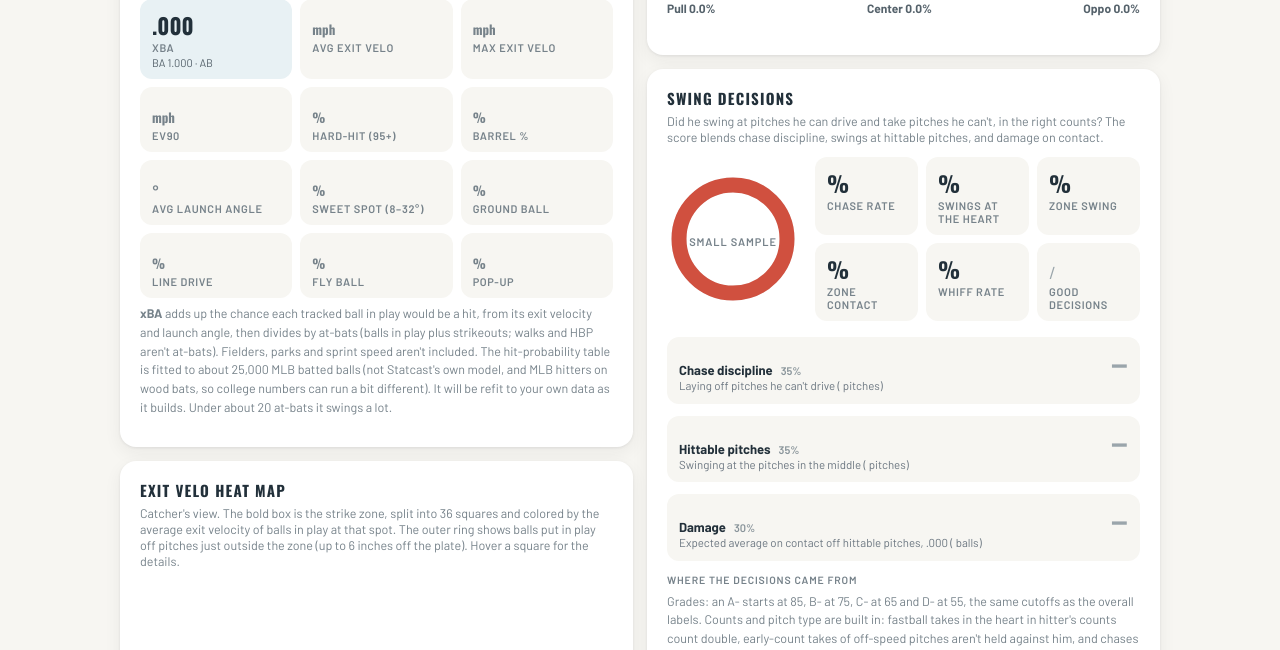
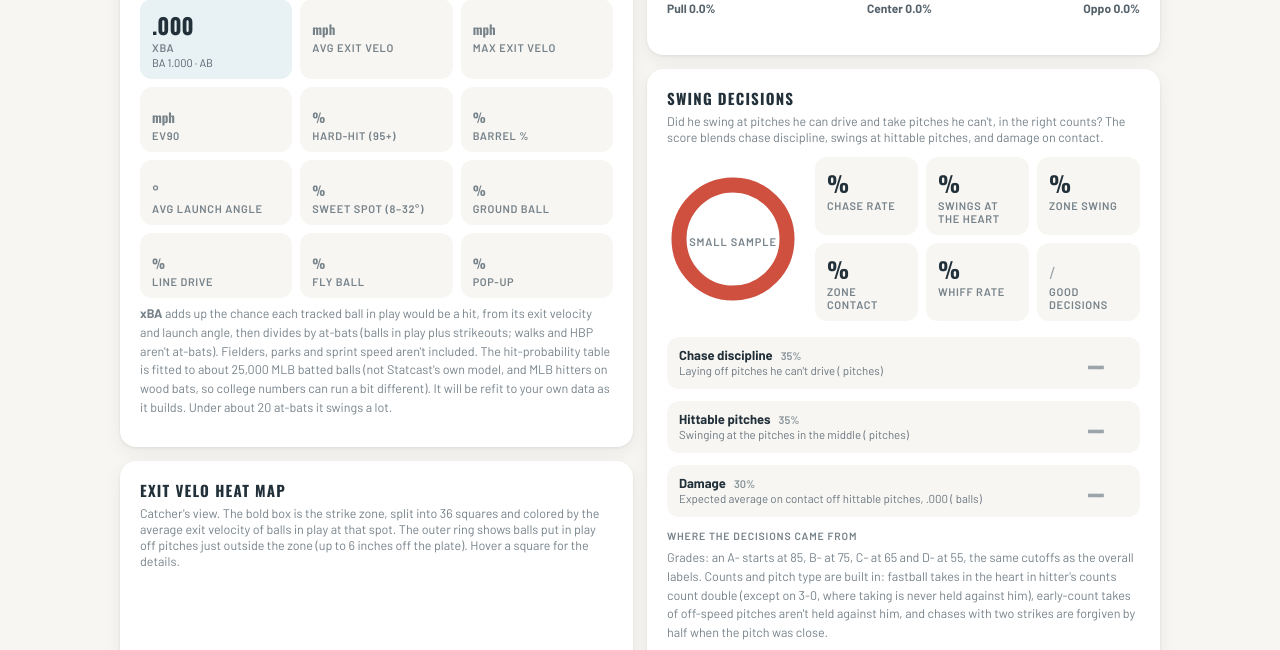
Before and after one commit to CoachFreeze/shepherds-player-reports, a Python web app: template templates/beta_hitter.html in a window 1280 px wide. Shown: the part 417-1067 px from the top of the page. Run offline with Jinja, Linux system fonts and the light colour scheme; the template is opened without the code that fills it, so the values that code supplies are empty.

Commit message:
Add files via upload

```diff
--- a/templates/beta_hitter.html
+++ b/templates/beta_hitter.html
@@ -46,7 +46,7 @@
   .cols{display:grid;grid-template-columns:minmax(0,1fr) minmax(0,1fr);gap:14px;align-items:start;} .col{min-width:0;} @media(max-width:900px){.cols{grid-template-columns:1fr;}}
   .col .hero2 .tiles{grid-template-columns:repeat(3,minmax(0,1fr));} @media(max-width:520px){.col .hero2 .tiles{grid-template-columns:repeat(2,minmax(0,1fr));}}
   .col .subs{grid-template-columns:1fr;} .col .tiles{min-width:0;} .col .hero2{gap:16px;}
-  .gr{margin-left:auto;font:700 30px/1 'Oswald',sans-serif;letter-spacing:.01em;} .g-A{color:#2f9e6b;} .g-B{color:#5fa35a;} .g-C{color:#c8a132;} .g-D{color:#e08a3c;} .g-F{color:#d0503f;} .g-n{color:#9aa5ab;}
+  .sub-row{display:flex;align-items:center;gap:12px;} .sub-l{flex:1;min-width:0;} .gr{flex:none;width:64px;text-align:center;font:700 32px/1 'Oswald',sans-serif;letter-spacing:.01em;} .g-A{color:#2f9e6b;} .g-B{color:#5fa35a;} .g-C{color:#c8a132;} .g-D{color:#e08a3c;} .g-F{color:#d0503f;} .g-n{color:#9aa5ab;}
   .mh{font:700 12px 'Oswald',sans-serif;letter-spacing:.12em;text-transform:uppercase;color:#76828a;margin:18px 0 6px;}
   .foot{color:#76828a;font-size:12.5px;margin-top:6px;line-height:1.5;}
 </style></head><body>
@@ -175,13 +175,13 @@ var ZD = {{ h.zone_ev|tojson }};
     {% if s.score is not none %}
     <div class="subs">
       {% for lab, val, gr, w, blurb in [('Chase discipline', s.disc, s.disc_g, '35%', 'Laying off pitches he can\'t drive (' ~ s.disc_n ~ ' pitches)'), ('Hittable pitches', s.hit, s.hit_g, '35%', 'Swinging at the pitches in the middle (' ~ s.hit_n ~ ' pitches)'), ('Damage', s.dmg, s.dmg_g, '30%', ('Expected average on contact off hittable pitches' ~ ((', .' ~ ('%.3f' % s.xbacon).split('.')[1]) if s.xbacon is not none else '') ~ ' (' ~ s.dmg_n ~ ' balls)'))] %}
-      <div class="sub-row"><div class="sub-h"><b>{{ lab }}</b><span class="sub-w">{{ w }}</span><span class="gr g-{{ gr[0] if gr else 'n' }}" title="{{ ('Score ' ~ val ~ ' out of 100') if val is not none else '' }}">{{ gr or '–' }}</span></div>
-        <div class="sub-b">{{ blurb if val is not none else 'Not enough pitches yet' }}</div></div>{% endfor %}
+      <div class="sub-row"><div class="sub-l"><div class="sub-h"><b>{{ lab }}</b><span class="sub-w">{{ w }}</span></div>
+        <div class="sub-b">{{ blurb if val is not none else 'Not enough pitches yet' }}</div></div><span class="gr g-{{ gr[0] if gr else 'n' }}" title="{{ ('Score ' ~ val ~ ' out of 100') if val is not none else '' }}">{{ gr or '–' }}</span></div>{% endfor %}
     </div>
     <div class="splits"><b>Where the decisions came from</b>
       {% for sp in s.splits %}<span class="spl"><em>{{ sp.label }}</em>{{ sp.score if sp.score is not none else '–' }}</span>{% endfor %}
     </div>
-    <p class="foot">Grades: an A- starts at 85, B- at 75, C- at 65 and D- at 55, the same cutoffs as the overall labels. Counts and pitch type are built in: fastball takes in the heart in hitter's counts count double, early-count takes of off-speed pitches aren't held against him{% if s.excused_takes %} ({{ s.excused_takes }} here){% endif %}, and chases with two strikes are forgiven by half when the pitch was close.</p>
+    <p class="foot">Grades: an A- starts at 85, B- at 75, C- at 65 and D- at 55, the same cutoffs as the overall labels. Counts and pitch type are built in: fastball takes in the heart in hitter's counts count double (except on 3-0, where taking is never held against him), early-count takes of off-speed pitches aren't held against him{% if s.excused_takes %} ({{ s.excused_takes }} here){% endif %}, and chases with two strikes are forgiven by half when the pitch was close.</p>
     {% endif %}
     <h3 class="mh">Pitch map</h3>
     <div id="pm-dec"><p class="hint">Catcher's view. Every pitch he saw. Hover or tap a dot for the count, pitch and why it was judged that way.</p>
```
Also changed, not shown: hitting.py (+6 -3 lines).
